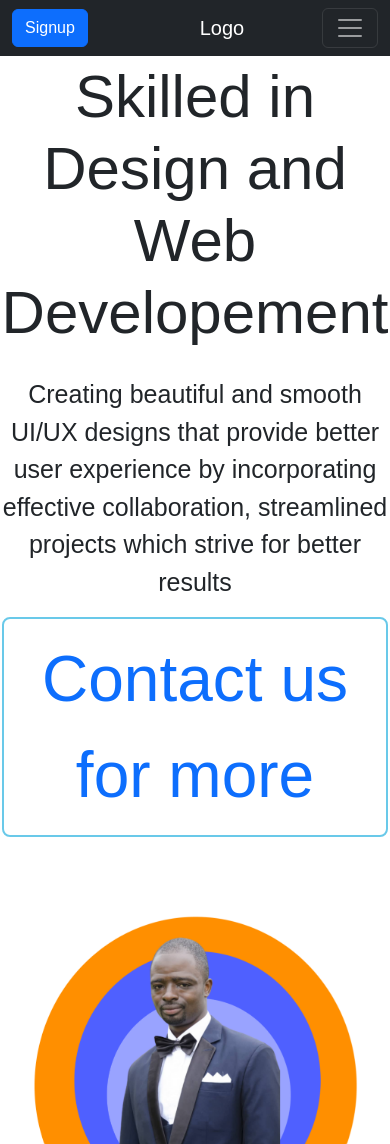
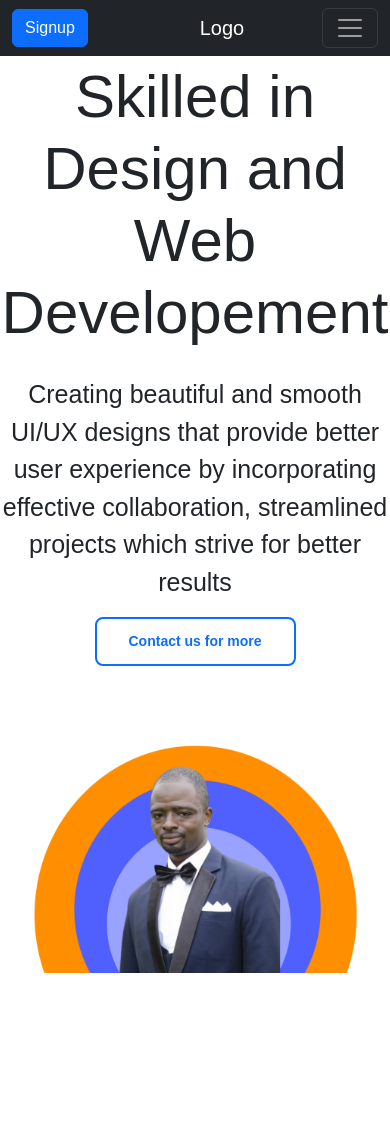
Before and after one commit to Louis-4test/Challange, a plain HTML site: page index.html in a window 390 px wide. After the commit the page ends 973 px from the top, so only its background shows below. Drawn offline with nearby package versions, Linux system fonts and the light colour scheme.

Commit message:
contact button size

```diff
--- a/css/style.css
+++ b/css/style.css
@@ -29,7 +29,7 @@
     margin-top: 5%;
 }
 .txt a{
-    border: 2px solid rgb(105, 201, 233);
+    border: 2px solid #0d6efd;
     text-decoration: none;
     padding: 12px 32px;
     border-radius: 8px;
@@ -56,4 +56,8 @@
 
         border-radius: 16px;
     }
+    .txt a{
+        font-size: 14px;
+        font-weight: bold;
+    }
 }
```
